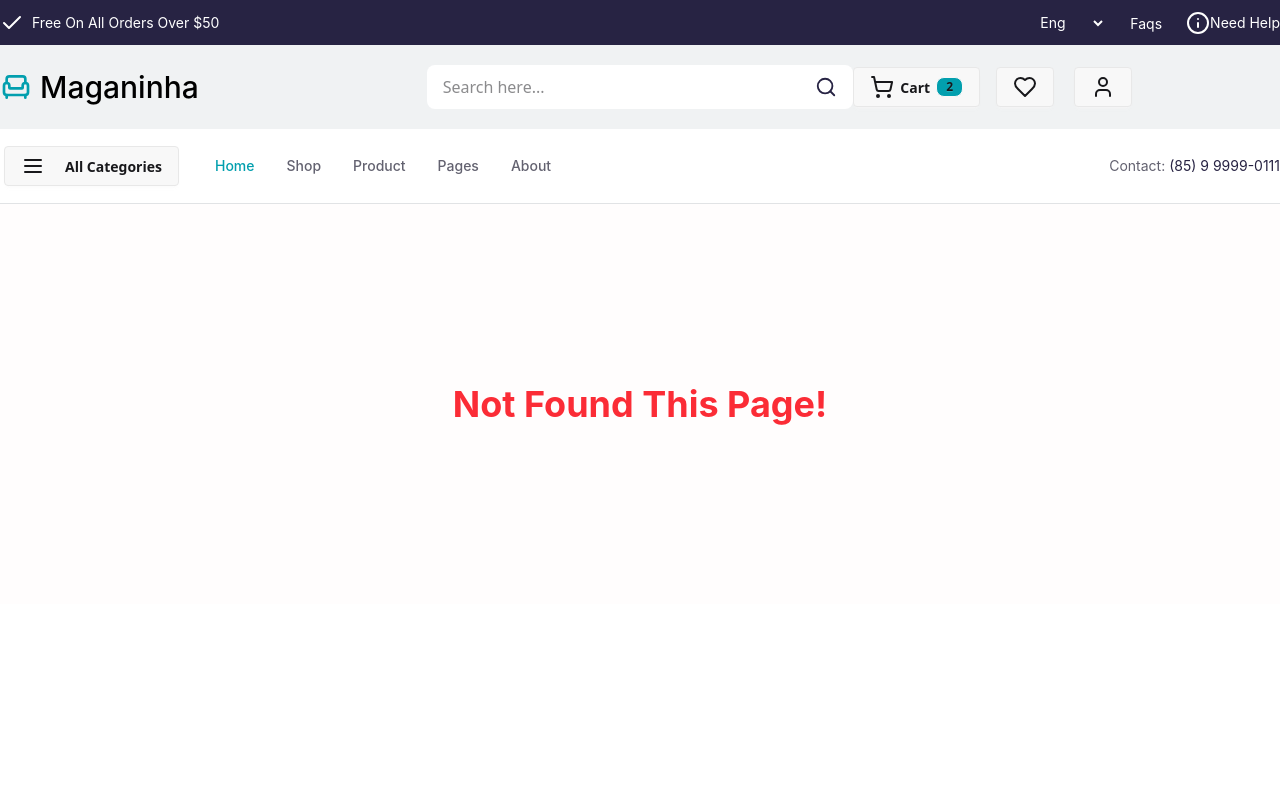
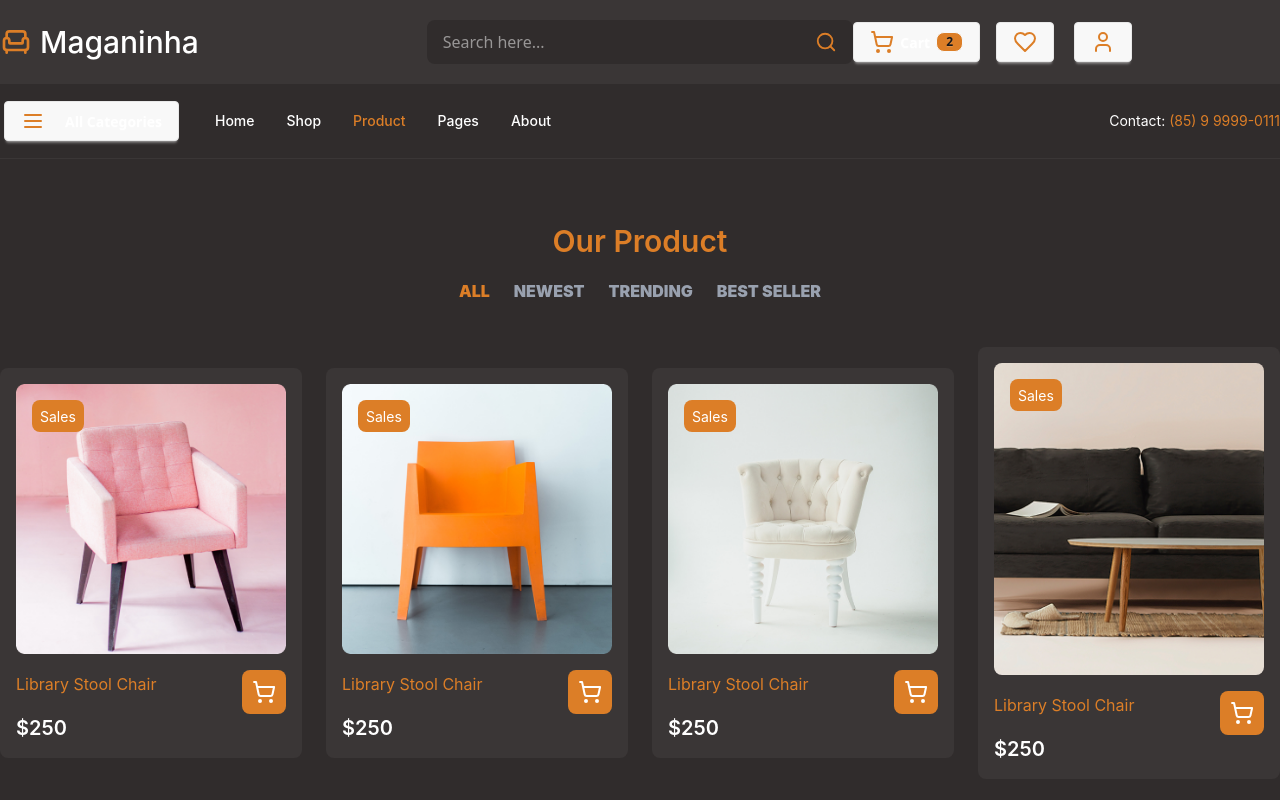
Before and after one commit to angelodrigues/Ecommerce-Front, a React (Vite) app: page /product in a window 1280 px wide. Before the commit this address had no page. Shown: the top 800 px of the page. Built offline with nearby package versions, Linux system fonts and the light colour scheme.

Commit message:
changing colors

```diff
--- a/src/components/banner/banner.jsx
+++ b/src/components/banner/banner.jsx
@@ -41,7 +41,7 @@ export default function Banner() {
     };
 
     return (
-        <div className="lg:container">
+        <div className="lg:container bg-[#302c2c]">
             <div className="slider-container slider_container w-full h-full">
                 <Slider {...settings}>
                     {
@@ -49,15 +49,14 @@ export default function Banner() {
                             <div key={product?.id} className="banner_slide_item">
 
                                 {/* banner text  */}
-                                <div className="banner_text">
-                                    <p className="text-sm font-inter text-[#272343] uppercase font-normal">{product?.subTitle}</p>
-                                    <h3 className="text-6xl text-[#272343] font-inter capitalize leading-16 max-w-[631px] w-full font-bold mb-5">{product?.title}</h3>
-                                    <button className="max-w-[171px] w-full flex items-center justify-center gap-2 h-[52px] bg-[#029fae] rounded-lg capitalize text-white cursor-pointer">shop now <MoveRight /></button>
+                                <div className="banner_text p-8">
+                                    <p className="text-sm font-inter text-[#dc7e27] uppercase font-normal mb-2">{product?.subTitle}</p>
+                                    <h3 className="text-6xl text-white font-inter capitalize leading-16 max-w-[641px] w-full font-bold mb-5">{product?.title}</h3>
+                                    <button className="max-w-[171px] w-full flex items-center justify-center gap-2 h-[52px] bg-[#dc7e27] rounded-lg capitalize text-white cursor-pointer hover:bg-[#e8934a] transition-colors">shop now <MoveRight /></button>
                                 </div>
 
-
                                 {/* banner image  */}
-                                <div className="banner_image  w-full h-full flex items-center justify-end">
+                                <div className="banner_image  w-full h-full flex items-center justify-end p-4">
                                     <img src={product?.image} alt={product?.title} />
                                 </div>
 
--- a/src/components/features/features.jsx
+++ b/src/components/features/features.jsx
@@ -68,8 +68,8 @@ export default function Features() {
     };
 
     return (
-<div>
-            <div className="lg:container mx-auto ">
+        <div className="bg-[#302c2c]">
+            <div className="lg:container mx-auto">
                 <SectionTitle title="Featured Products" mb='mb-11'></SectionTitle>
 
                 <div className="slider-container features_slider w-full h-full">
@@ -81,7 +81,7 @@ export default function Features() {
                                         <img className="w-full h-full object-cover" src={feature?.image} alt={feature?.title} />
                                         {
                                             feature?.status && (
-                                                <div className="absolute top-4 left-4 bg-[#007580] text-white px-2 py-1 rounded-lg">
+                                                <div className="absolute top-4 left-4 bg-[#dc7e27] text-white px-2 py-1 rounded-lg">
                                                     <button className="text-sm font-inter font-normal">{feature?.status}</button>
                                                 </div>
                                             )
@@ -89,14 +89,16 @@ export default function Features() {
                                     </div>
                                     <div className="feature_content">
                                         <div className="flex items-center justify-between">
-                                            <h4 className="text-base text-[#007580] capitalize font-inter font-normal mb-4">{feature?.title}</h4>
-                                            <span className="bg-[#007580] h-[44px] w-[44px] rounded-lg flex items-center justify-center"><ShoppingCart size='1.5rem' color="#fff"  /></span>
+                                            <h4 className="text-base text-[#dc7e27] capitalize font-inter font-normal mb-4">{feature?.title}</h4>
+                                            <span className="bg-[#dc7e27] h-[44px] w-[44px] rounded-lg flex items-center justify-center hover:bg-[#e8934a] transition-colors">
+                                                <ShoppingCart size='1.5rem' color="#fff" />
+                                            </span>
                                         </div>
-                                        <p className="text-xl flex items-center gap-2 text-[#272343] font-semibold font-inter ">
+                                        <p className="text-xl flex items-center gap-2 text-white font-semibold font-inter">
                                             {feature?.price}
                                             {
                                                 feature?.currentPrice && (
-                                                    <span className="text-sm text-[#9a9caa] font-inter font-normal">{feature?.currentPrice}</span>
+                                                    <span className="text-sm text-gray-400 font-inter font-normal">{feature?.currentPrice}</span>
                                                 )
                                             }
                                         </p>
@@ -106,7 +108,6 @@ export default function Features() {
                         }
                     </Slider>
                 </div>
-
             </div>
         </div>
     );
--- a/src/components/navbar/navbar.jsx
+++ b/src/components/navbar/navbar.jsx
@@ -3,9 +3,9 @@ import { Link, NavLink } from "react-router";
 
 export default function Navbar() {
     return (
-        <div>
+        <div className="bg-[#302c2c]">
             {/* nabvar top  */}
-            <div className="navbar_top flex items-center justify-center bg-[#272343] h-[45px] w-full">
+            {/* <div className="navbar_top flex items-center justify-center bg-[#272343] h-[45px] w-full">
 
                 <div className="lg:container flex justify-between items-center">
 
@@ -22,37 +22,37 @@ export default function Navbar() {
                     </div>
 
                 </div>
-            </div>
+            </div> */}
 
            {/* navbar middle  */}
-           <div className="navbar_middle flex items-center justify-center bg-[#f0f2f3] w-full h-[84px]">
+           <div className="navbar_middle flex items-center justify-center bg-[#3a3636] w-full h-[84px]">
                 <div className="lg:container grid grid-cols-3 items-center">
 
                     <div className="logo_wrapper">
-                        <Link to='/' className="text-3xl text-black font-inter font-medium capitalize flex items-center gap-2"><Armchair size='2rem' color="#029fae" /> Maganinha</Link>
+                        <Link to='/' className="text-3xl text-white font-inter font-medium capitalize flex items-center gap-2"><Armchair size='2rem' color="#dc7e27" /> Maganinha</Link>
                     </div>
 
                     <div className="search_box">
                         <form action="#" className="max-w-[443px] h-[44px] relative">
-                            <input type="text" placeholder="Search here..." className="max-w-[443px] w-full h-full bg-white rounded-lg  pl-4" />
+                            <input type="text" placeholder="Search here..." className="max-w-[443px] w-full h-full bg-[#302c2c] text-white rounded-lg pl-4" />
 
-                            <button className="absolute to-50% right-4 translate-y-1/2"><Search size='22px' color="#272343" /></button>
+                            <button className="absolute to-50% right-4 translate-y-1/2"><Search size='22px' color="#dc7e27" /></button>
                         </form>
                     </div>
 
                     {/* navbar middle right  */}
                     <div className="navbar_middle_right flex items-center gap-4">
 
-                        <button className="btn capitalize">
-                            <ShoppingCart /> cart <div className="badge badge-sm bg-[#029fae]">2</div>
+                        <button className="btn capitalize text-white">
+                            <ShoppingCart color="#dc7e27" /> cart <div className="badge badge-sm bg-[#dc7e27]">2</div>
                         </button>
-                        <button className="btn capitalize">
-                            <Heart />
+                        <button className="btn capitalize text-white">
+                            <Heart color="#dc7e27" />
                         </button>
 
                         <div className="dropdown">
-                            <div tabIndex={0} role="button" className="btn m-1"><User /></div>
-                            <ul tabIndex={0} className="dropdown-content menu bg-base-100 rounded-box z-1 w-52 p-2 shadow-sm">
+                            <div tabIndex={0} role="button" className="btn m-1"><User color="#dc7e27" /></div>
+                            <ul tabIndex={0} className="dropdown-content menu bg-[#3a3636] text-white rounded-box z-1 w-52 p-2 shadow-sm">
                                 <li><a><Link>Account</Link></a></li>
                                 <li><a><Link>Logout</Link></a></li>
                             </ul>
@@ -62,13 +62,13 @@ export default function Navbar() {
             </div>
 
             {/* navbar bottom  */}
-            <div className="navbar_bottom flex items-center justify-center w-full h-[75px] bg-white border-b-[1px] border-[#e1e3e5]">
+            <div className="navbar_bottom flex items-center justify-center w-full h-[75px] bg-[#302c2c] border-b-[1px] border-[#3a3636]">
                 <div className="lg:container flex items-center justify-between">
 
                     <div className="navbar_bottom_left flex items-center gap-8">
                         <div className="dropdown dropdown-start">
-                            <div tabIndex={0} role="button" className="btn m-1 flex items-center gap-5 capitalize"> <Menu /> all categories</div>
-                            <ul tabIndex={0} className="dropdown-content menu bg-base-100 rounded-box z-1 w-52 p-2 shadow-sm">
+                            <div tabIndex={0} role="button" className="btn m-1 flex items-center gap-5 capitalize text-white"> <Menu color="#dc7e27" /> all categories</div>
+                            <ul tabIndex={0} className="dropdown-content menu bg-[#3a3636] text-white rounded-box z-1 w-52 p-2 shadow-sm">
                                 <li><a>Chair</a></li>
                                 <li><a>Pant</a></li>
                                 <li><a>Shirt</a></li>
@@ -77,16 +77,51 @@ export default function Navbar() {
                         </div>
 
                         <nav className="flex items-center gap-8">
-                            <NavLink to='/' className='text-sm text-[#029fae] font-inter font-medium capitalize'>Home</NavLink>
-                            <NavLink className='text-sm text-[#636270] font-inter font-medium capitalize'>shop</NavLink>
-                            <NavLink className='text-sm text-[#636270] font-inter font-medium capitalize'>product</NavLink>
-                            <NavLink className='text-sm text-[#636270] font-inter font-medium capitalize'>pages</NavLink>
-                            <NavLink className='text-sm text-[#636270] font-inter font-medium capitalize'>about</NavLink>
+                            <NavLink
+                                to='/'
+                                className={({ isActive }) =>
+                                    `text-sm font-inter font-medium capitalize ${isActive ? 'text-[#dc7e27]' : 'text-white hover:text-[#dc7e27]'}`
+                                }
+                            >
+                                Home
+                            </NavLink>
+                            <NavLink
+                                to='/shop'
+                                className={({ isActive }) =>
+                                    `text-sm font-inter font-medium capitalize ${isActive ? 'text-[#dc7e27]' : 'text-white hover:text-[#dc7e27]'}`
+                                }
+                            >
+                                shop
+                            </NavLink>
+                            <NavLink
+                                to='/product'
+                                className={({ isActive }) =>
+                                    `text-sm font-inter font-medium capitalize ${isActive ? 'text-[#dc7e27]' : 'text-white hover:text-[#dc7e27]'}`
+                                }
+                            >
+                                product
+                            </NavLink>
+                            <NavLink
+                                to='/pages'
+                                className={({ isActive }) =>
+                                    `text-sm font-inter font-medium capitalize ${isActive ? 'text-[#dc7e27]' : 'text-white hover:text-[#dc7e27]'}`
+                                }
+                            >
+                                pages
+                            </NavLink>
+                            <NavLink
+                                to='/about'
+                                className={({ isActive }) =>
+                                    `text-sm font-inter font-medium capitalize ${isActive ? 'text-[#dc7e27]' : 'text-white hover:text-[#dc7e27]'}`
+                                }
+                            >
+                                about
+                            </NavLink>
                         </nav>
                     </div>
 
                     <div className="navbar_bottom_right">
-                        <p className="text-sm text-[#636270] font-inter font-normal capitalize">contact: <span className="text-[#272343]">(85) 9 9999-0111</span></p>
+                        <p className="text-sm text-white font-inter font-normal capitalize">contact: <span className="text-[#dc7e27]">(85) 9 9999-0111</span></p>
                     </div>
 
                 </div>
--- a/src/components/product/product.jsx
+++ b/src/components/product/product.jsx
@@ -31,8 +31,6 @@ export default function Product() {
             product: 'best_seller'
         },
     ];
-
-
 
     const products = [
         {
@@ -218,7 +216,7 @@ export default function Product() {
 
 
     return (
-        <div className="lg:container mx-auto">
+        <div className="lg:container mx-auto bg-[#302c2c]">
             <div className="flex flex-col items-center justify-center">
                 <SectionTitle title={'our product'} textAlign={'center'} mb={'mb-5'}></SectionTitle>
 
@@ -232,8 +230,9 @@ export default function Product() {
                                     id: title?.id,
                                     product: title?.product
                                 })}
-                                className={`text-base font-black uppercase font-inter cursor-pointer ${active?.id === indx ? 'text-[#272343]' : 'text-[#9a9caa]'
-                                    }`}>
+                                className={`text-base font-black uppercase font-inter cursor-pointer ${
+                                    active?.id === indx ? 'text-[#dc7e27]' : 'text-gray-400 hover:text-[#dc7e27]'
+                                }`}>
                                 {title?.title}
                             </button>
                         ))
@@ -246,12 +245,12 @@ export default function Product() {
                 {
 
                     productFilter?.map((product, index) => (
-                        <div key={index} className="p-4">
+                        <div key={index} className="p-4 bg-[#3a3636] rounded-lg">
                             <div className="feature_image mb-4 relative">
                                 <img className="w-full max-h-[312px] rounded-lg object-cover" src={product?.image} alt={product?.title} />
                                 {
                                     product?.status && (
-                                        <div className="absolute top-4 left-4 bg-[#007580] text-white px-2 py-1 rounded-lg">
+                                        <div className="absolute top-4 left-4 bg-[#dc7e27] text-white px-2 py-1 rounded-lg">
                                             <button className="text-sm font-inter font-normal">{product?.status}</button>
                                         </div>
                                     )
@@ -259,14 +258,16 @@ export default function Product() {
                             </div>
                             <div className="feature_content">
                                 <div className="flex items-center justify-between">
-                                    <h4 className="text-base text-[#007580] capitalize font-inter font-normal mb-4">{product?.title}</h4>
-                                    <span className="bg-[#007580] h-[44px] w-[44px] rounded-lg flex items-center justify-center"><ShoppingCart size='1.5rem' color="#fff" /></span>
+                                    <h4 className="text-base text-[#dc7e27] capitalize font-inter font-normal mb-4">{product?.title}</h4>
+                                    <span className="bg-[#dc7e27] h-[44px] w-[44px] rounded-lg flex items-center justify-center hover:bg-[#e8934a] transition-colors">
+                                        <ShoppingCart size='1.5rem' color="#fff" />
+                                    </span>
                                 </div>
-                                <p className="text-xl flex items-center gap-2 text-[#272343] font-semibold font-inter ">
+                                <p className="text-xl flex items-center gap-2 text-white font-semibold font-inter">
                                     {product?.price}
                                     {
                                         product?.currentPrice && (
-                                            <span className="text-sm text-[#9a9caa] font-inter font-normal">{product?.currentPrice}</span>
+                                            <span className="text-sm text-gray-400 font-inter font-normal">{product?.currentPrice}</span>
                                         )
                                     }
                                 </p>
--- a/src/components/section/sectionTitle.jsx
+++ b/src/components/section/sectionTitle.jsx
@@ -6,7 +6,7 @@ export default function SectionTitle({title, mb, textAlign}) {
         <div className={`w-full flex items-center  ${
             textAlign === 'center' ? `justify-${textAlign}` : 'justify-start'
         }`}>
-            <h3 className={`text-3xl text-[#272343] font-semibold font-inter capitalize ${margin}`}>{title}</h3>
+            <h3 className={`text-3xl text-[#dc7e27] font-semibold font-inter capitalize ${margin}`}>{title}</h3>
         </div>
     );
 }
--- a/src/index.css
+++ b/src/index.css
@@ -9,8 +9,15 @@
     --font-inter: 'Inter', sans-serif;
 }
 
+:root {
+    --primary-orange: #dc7e27;
+    --dark-bg: #302c2c;
+    --text-light: #ffffff;
+}
+
 body {
-    background-color: #fffdfd; /* Escolha a cor desejada */
+    background-color: var(--dark-bg);
+    color: var(--text-light);
 }
 
 .banner_slide_item {
@@ -34,7 +41,7 @@ body {
     width: 100%;
     min-height: 747px;
     height: 100%;
-    background-color: #e1e3e5;
+    background-color: var(--primary-orange);
     border-radius: 100%;
     z-index: -1;
 }
@@ -58,10 +65,9 @@ body {
     font-size: 52px !important;
     line-height: 1;
     opacity: .75;
-    color: #007580 !important;
+    color: var(--primary-orange) !important;
     -webkit-font-smoothing: antialiased;
     -moz-osx-font-smoothing: grayscale;
-
 }
 
 .slider_container>.slick-slider>.slick-dots {
@@ -87,15 +93,14 @@ body {
     content: '•';
     text-align: center;
     opacity: .25;
-    color: black;
+    color: var(--text-light);
     -webkit-font-smoothing: antialiased;
     -moz-osx-font-smoothing: grayscale;
 }
 
 .slider_container>.slick-slider>.slick-dots>li.slick-active button:before {
-    color: #007580 !important;
+    color: var(--primary-orange) !important;
 }
-
 
 .delivery_component {
     margin-top: -4rem;
@@ -103,20 +108,16 @@ body {
     z-index: 5;
 }
 
-
-
-
 .features_slider>.slick-slider>.slick-prev:before,
 .features_slider>.slick-slider>.slick-next:before {
     font-size: 39px !important;
-    color: #007580;
+    color: var(--primary-orange);
 }
-
-
 
 .client_say_description {
     position: relative;
 }
+
 .client_say_description::before {
     position: absolute;
     content: '';
@@ -124,6 +125,5 @@ body {
     left: -27px;
     width: 3px;
     height: 100%;
-    background-color: #007580;
-
+    background-color: var(--primary-orange);
 }
--- a/src/layout/main.jsx
+++ b/src/layout/main.jsx
@@ -6,7 +6,7 @@ import Login from "../pages/auth/login/login";
 import Register from "../pages/auth/register/register";
 import AuthCheck from "../authCheck/authCheck";
 import Error from "../pages/error/error";
-
+import ProductPage from "../pages/product/product";
 
 export default function Main() {
   return (
@@ -20,12 +20,15 @@ export default function Main() {
                   <Home />
                 </AuthCheck>
               }/>
+              <Route path='/product' element={
+                <AuthCheck>
+                  <ProductPage />
+                </AuthCheck>
+              }/>
               <Route path='/auth' element={<Auth />} >
                 <Route path='login' element={<Login />} />
                 <Route path='register' element={<Register />} />
-
               </Route>
-
               <Route path='*' element={<Error />} />
            </Routes>
         </BrowserRouter>
--- a/src/pages/home/home.jsx
+++ b/src/pages/home/home.jsx
@@ -7,7 +7,7 @@ export default function Home() {
     return (
         <div>
             {/* banner component  */}
-            <div className="w-full min-h-[850px] bg-[#f0f2f3] flex items-center justify-center rounded-b-3xl">
+            <div className="w-full min-h-[850px] bg-[#1a1a1a] flex items-center justify-center rounded-b-3xl">
                 <Banner></Banner>
             </div>
 
--- a/src/pages/product/product.jsx
+++ b/src/pages/product/product.jsx
@@ -0,0 +1,10 @@
+import Product from "../../components/product/Product";
+import Footer from "../../components/footer/Footer";
+export default function ProductPage() {
+    return (
+        <div className="py-16 bg-[#302c2c]">
+            <Product />
+            <Footer />
+        </div>
+    );
+}
```
Also changed, not shown: src/components/footer/footer.jsx (+66 -54 lines).
